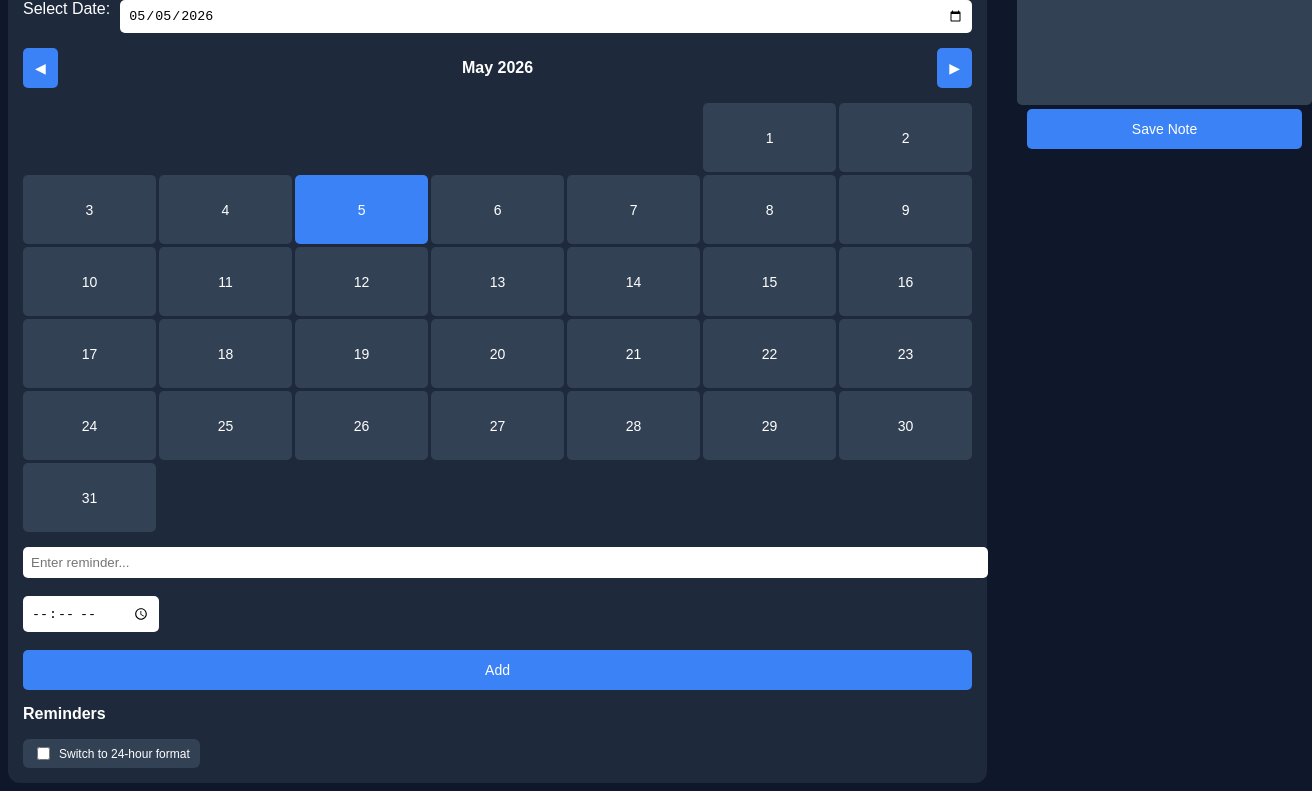
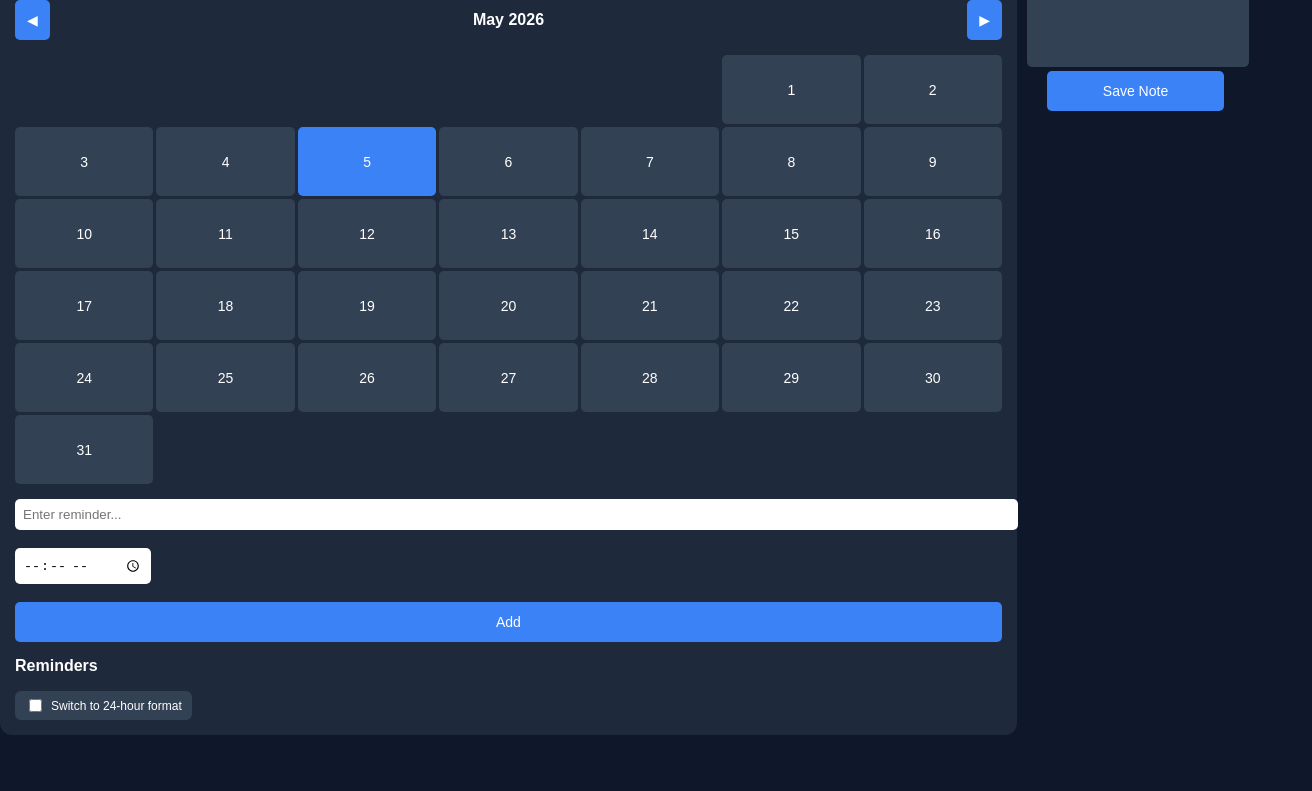
Before and after one commit to jinn-31/Simple-Reminder-Calendar, a plain HTML site: page index.html in a window 1280 px wide. Shown: the part 132-923 px from the top of the page, 1312 px wide, since content can reach past the window. After the commit the page ends 867 px from the top, so only its background shows below. Drawn offline with Linux system fonts and the light colour scheme.

Commit message:
Proper Format: Note Box
Note box is a little big, customized to not stick with the right border page

```diff
--- a/style.css
+++ b/style.css
@@ -1,25 +1,21 @@
 body {
   font-family: Arial, sans-serif;
+  align-items: flex-start;
   background: #0f172a;
   color: white;
+  margin: 0;
+  min-height: 100vh;
   display: flex;
   justify-content: center;
-  padding-top: 50px;
+  padding-top: 20px;
 }
 
 .container {
   width: 300px;
-  margin-top: 10px;
+  margin: 0px auto;
   background: #1e293b;
   padding: 20px;
   border-radius: 12px;
-}
-
-@media (max-width: 600px) {
-  .container {
-    width: 50%;
-    margin: 10px auto;
-  }
 }
 
 h1 {
@@ -42,21 +38,22 @@ h2 {
 }
 
 #noteInput {
-  width: 100%;
+  width: 80%;
   height: 120px;
   padding: 10px;
-  margin-left: 20px;
+  margin-left: 0px;
   border-radius: 5px;
   border: none;
   resize: none;
   background: #334155;
   color: white;
+  font-family: Arial, sans-serif;
   font-size: 14px;
 }
 
 #saveNoteBtn {
-  margin-left: 30px;
-  width: 100%;
+  margin-left: 20px;
+  width: 70%;
 }
 
 .calendar-box,
```
